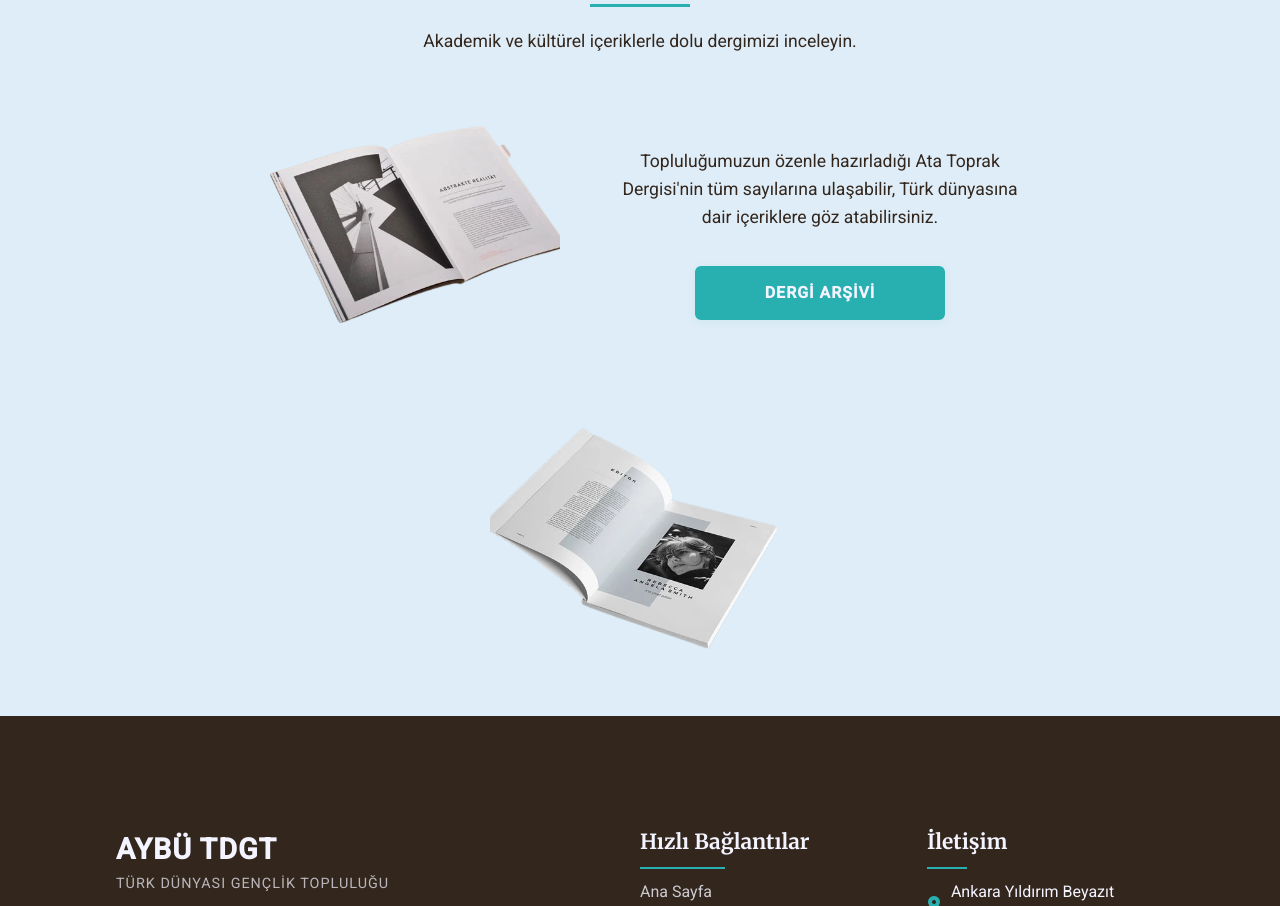
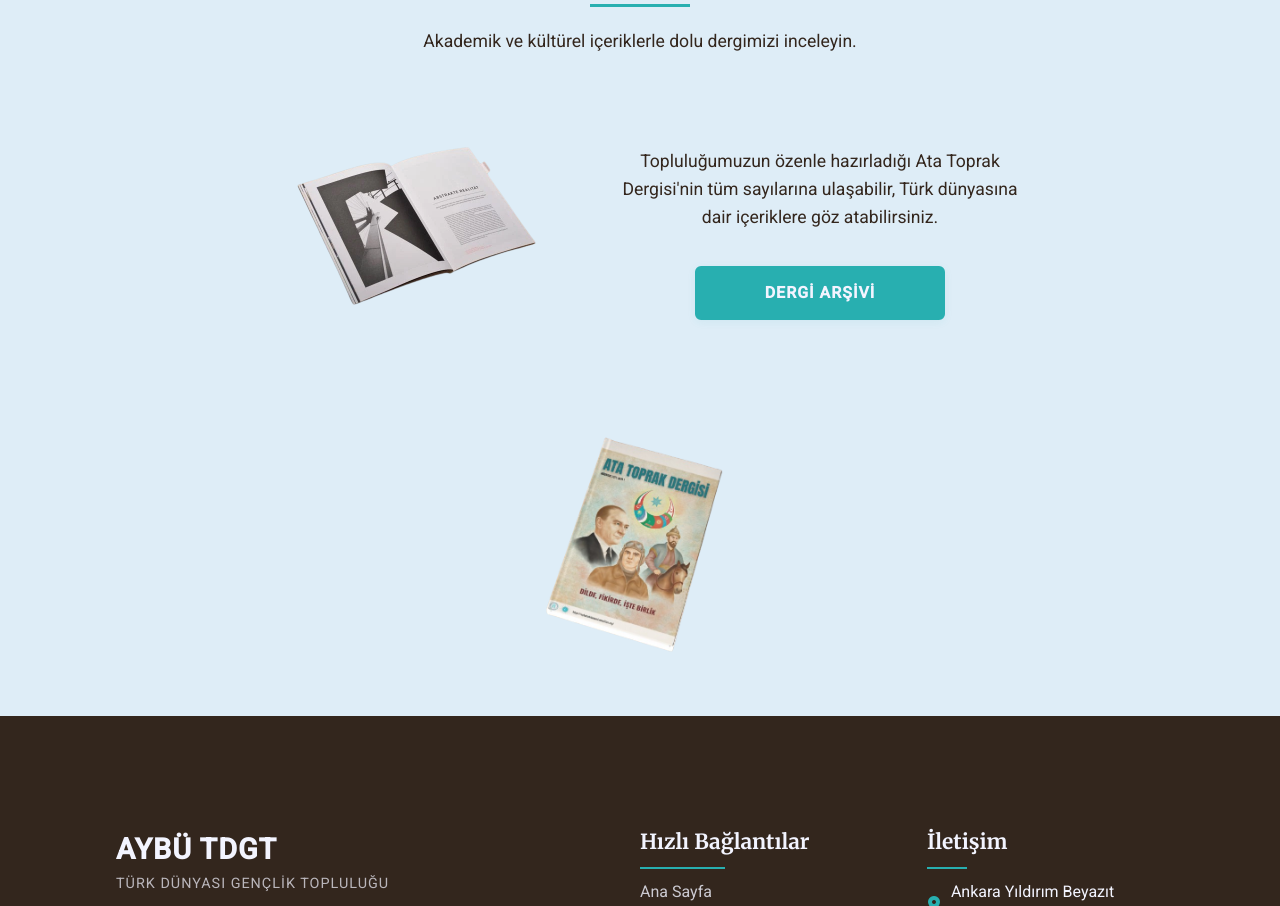
Before and after one commit to alihaydarsucu/aybu-tdgt, a plain HTML site: page index.html in a window 1280 px wide. Shown: the part 4434-5340 px from the top of the page. Drawn offline with Linux system fonts and the light colour scheme.

Commit message:
Add magazine placeholder image and update styles for better display

```diff
--- a/index.html
+++ b/index.html
@@ -257,7 +257,7 @@
                     <p>Topluluğumuzun özenle hazırladığı Ata Toprak Dergisi'nin tüm sayılarına ulaşabilir, Türk dünyasına dair içeriklere göz atabilirsiniz.</p>
                     <a href="dergimiz.html" class="btn">Dergi Arşivi</a>
                 </div>
-                <img src="Images/Magazine/magazine_placeholder_2.webp" alt="Ata Toprak Dergisi Kapak 2" class="magazine-cover">
+                <img src="Images/Magazine/magazine_placeholder_2.png" alt="Ata Toprak Dergisi Kapak 2" class="magazine-cover">
             </div>
         </div>
     </section>
--- a/styles.css
+++ b/styles.css
@@ -712,7 +712,7 @@ a:hover {
 .magazine-cover {
   width: 300px;
   aspect-ratio: 3 / 2; /* 600 / 400 = 1.5 */
-  object-fit: cover; /* Optional: trims image to fill container */
+  object-fit: contain;
 }
 
 .magazine-cover:hover {
```
Also changed, not shown: dergimiz.html (+2 -0 lines), Images/Magazine/magazine_placeholder_2.png (added).
